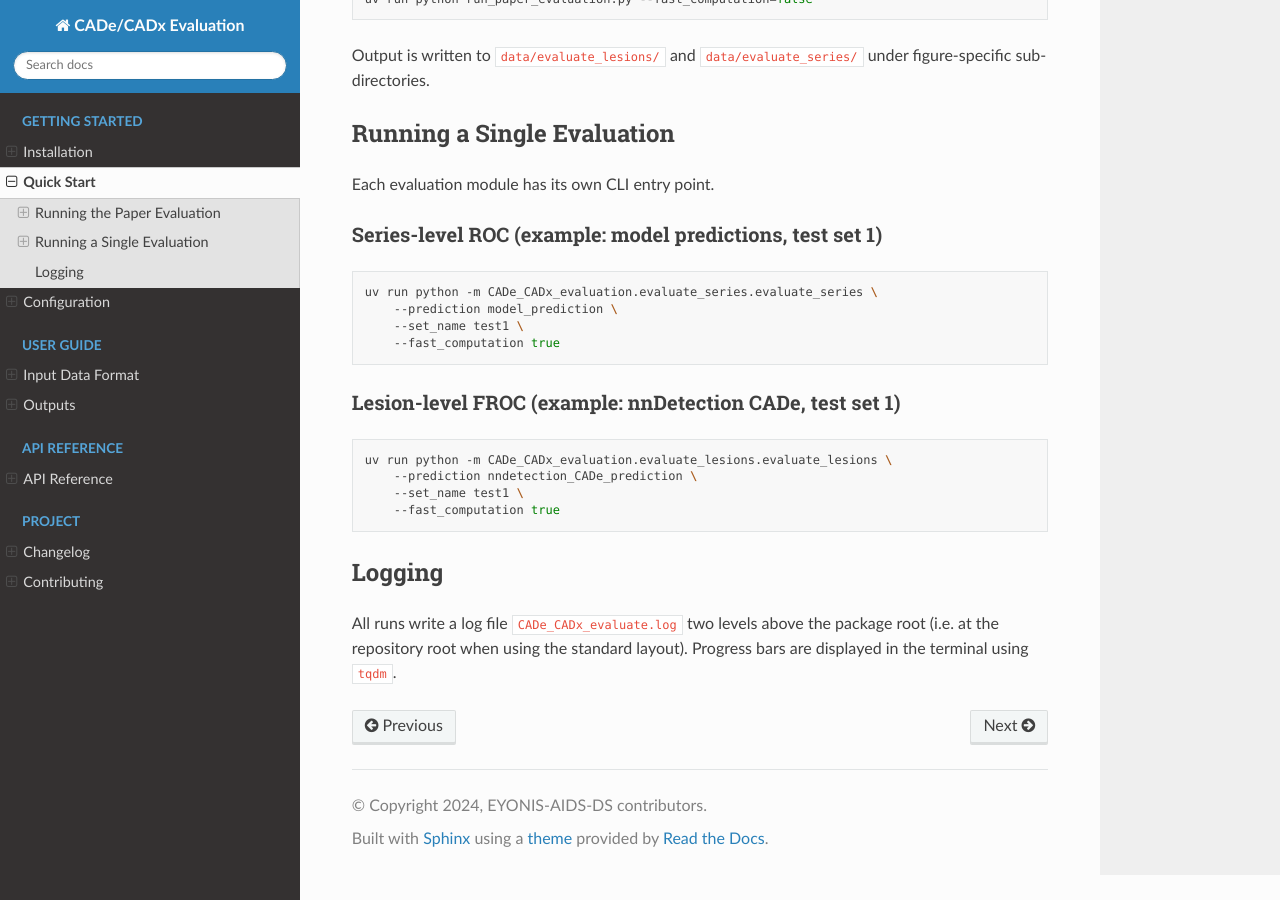
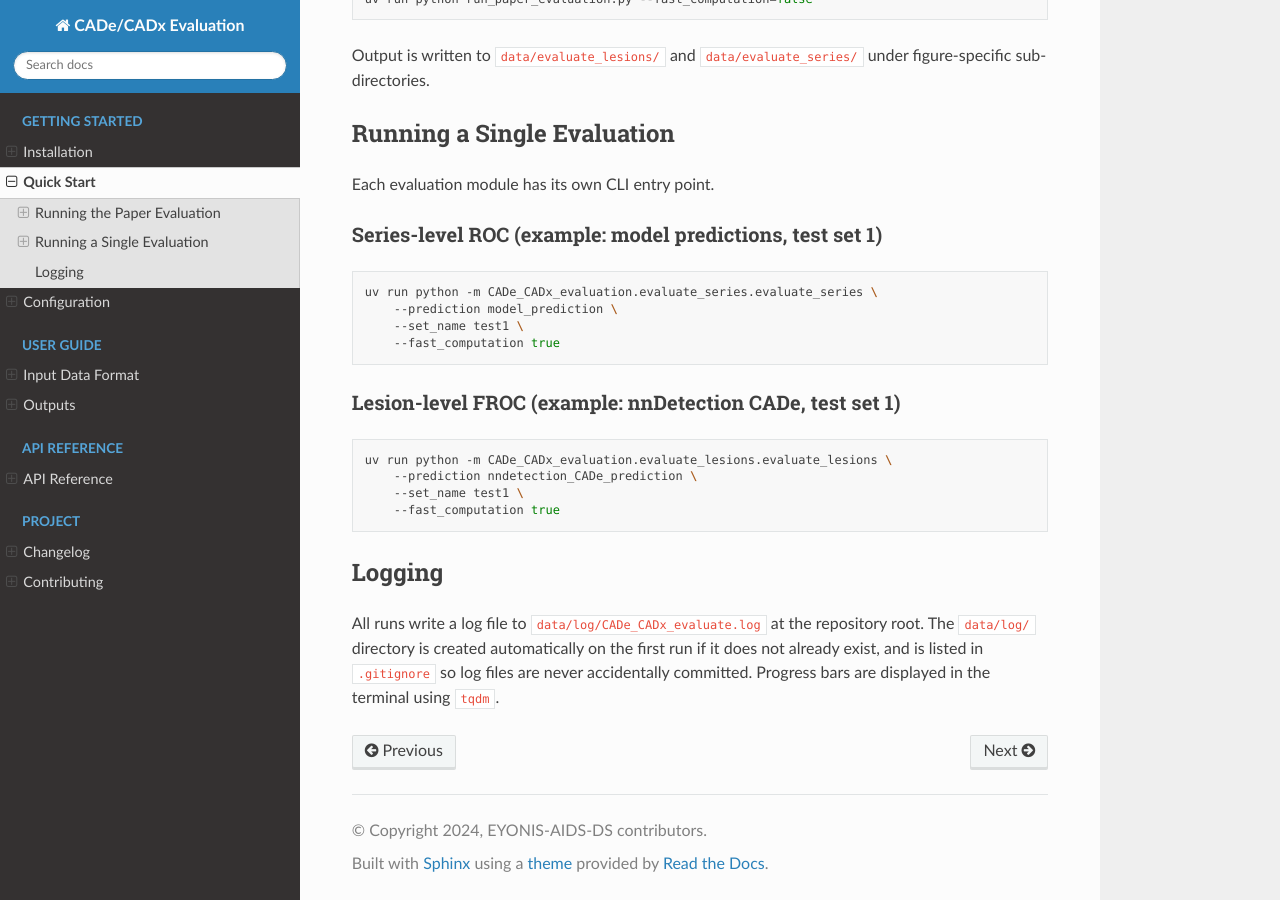
Before and after one commit to EYONIS-AIDS-DS/CADe-CADx-evaluation, a Sphinx documentation site: the page built from docs/quickstart.rst, in a window 1280 px wide and 900 px high, scrolled down 574 px. Built offline with Sphinx 7.4.7 and the Read the Docs theme 3.1.0, drawn with Linux system fonts in a browser that asks for light colours.

Commit message:
feat: move log file to data/log/, auto-create dir, update docs and .gitignore

```diff
--- a/docs/quickstart.rst
+++ b/docs/quickstart.rst
@@ -56,6 +56,8 @@ Lesion-level FROC (example: nnDetection CADe, test set 1)
 Logging
 -------
 
-All runs write a log file ``CADe_CADx_evaluate.log`` two levels above the
-package root (i.e. at the repository root when using the standard layout).
+All runs write a log file to ``data/log/CADe_CADx_evaluate.log`` at the
+repository root.  The ``data/log/`` directory is created automatically on the
+first run if it does not already exist, and is listed in ``.gitignore`` so log
+files are never accidentally committed.
 Progress bars are displayed in the terminal using ``tqdm``.
```
Also changed, not shown: README.md (+2 -1 lines), 3 other files.
